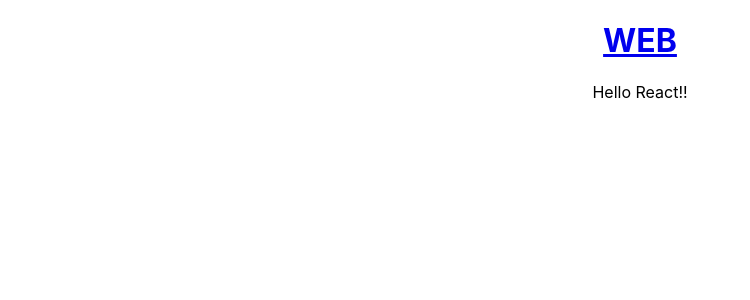
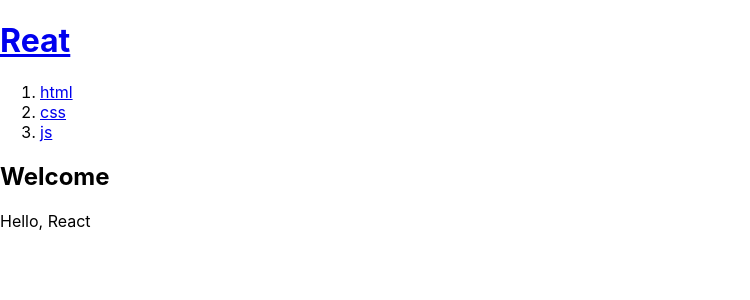
Before and after one commit to unuz/react_study, a React (Create React App) app: page / in a window 1280 px wide. Shown: the top 300 px of the page, without its empty margins (0-750 px from the left). Built offline with nearby package versions, Linux system fonts and the light colour scheme.

Commit message:
컴포넌트 생성 연습

```diff
--- a/src/App.js
+++ b/src/App.js
@@ -3,15 +3,33 @@
 
 function Header(){
   return <header>
-    <h1><a href="/">WEB</a></h1>
+    <h1><a href="/">Reat</a></h1>
   </header>
+}
+
+function Nav(){
+  return <nav>
+    <ol>
+      <li><a href='/read/1'>html</a></li>
+      <li><a href='/read/2'>css</a></li>
+      <li><a href='/read/3'>js</a></li>
+    </ol>
+  </nav>
+}
+
+function Article(){
+  return <article>
+  <h2>Welcome</h2>
+  Hello, React
+</article>
 }
 
 function App() {
   return (
-    <div class="Test">
+    <div>
       <Header></Header>
-      Hello React!!
+      <Nav></Nav>
+      <Article></Article>
     </div>
   );
 }
```
